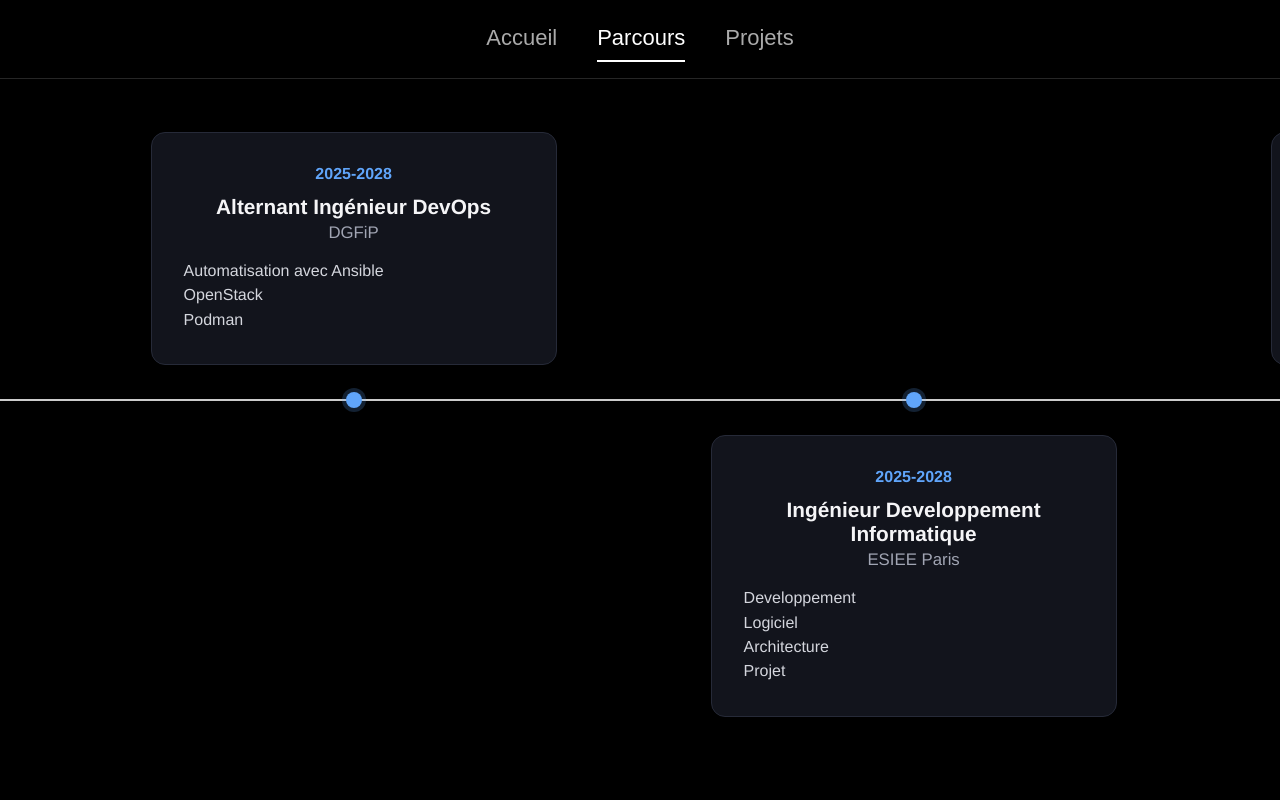
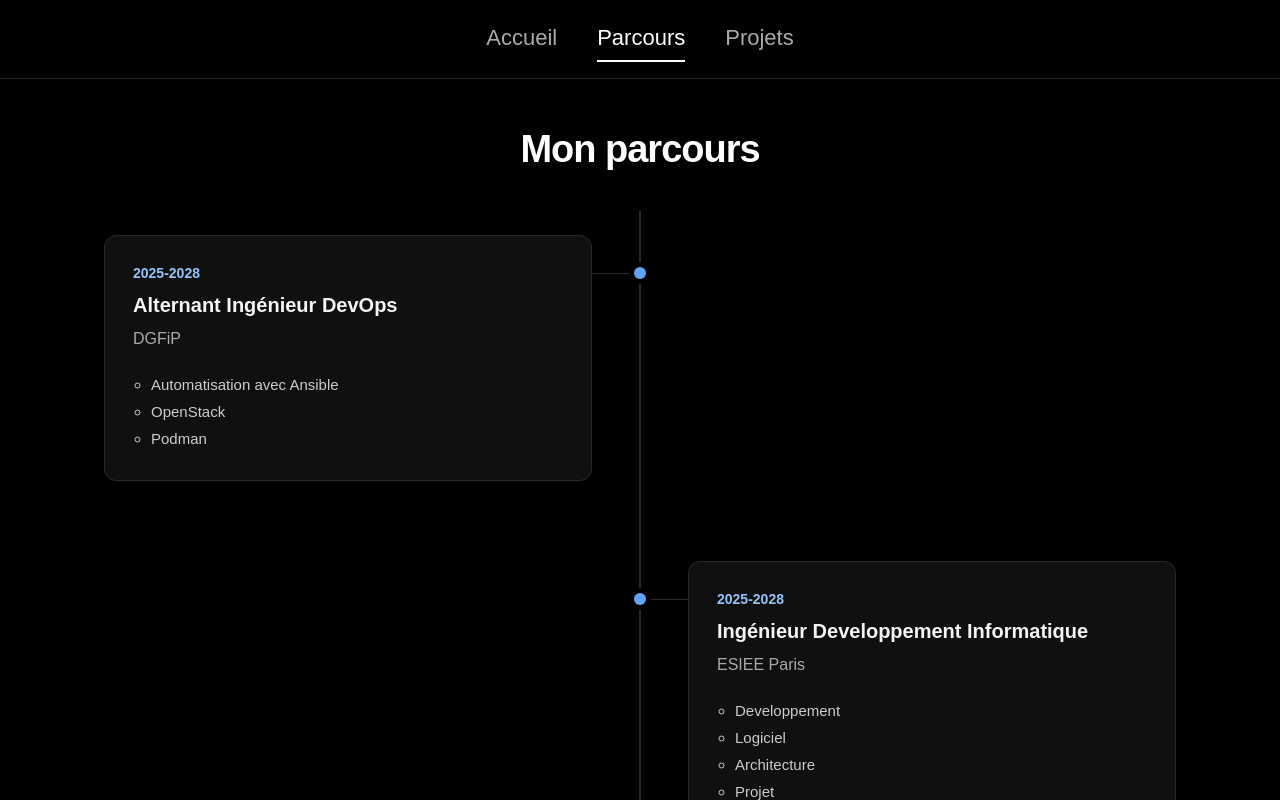
Before and after one commit to LucasPokrywa/portfolio, a React (Vite) app: page /parcours in a window 1280 px wide. Shown: the top 800 px of the page. Built offline with nearby package versions, Linux system fonts and the light colour scheme.

Commit message:
Ajout des projets et de la page main

```diff
--- a/src/pages/home.tsx
+++ b/src/pages/home.tsx
@@ -1,30 +1,70 @@
+import { Link } from 'react-router-dom'
+import './home.css'
+import avatar from '../assets/images/animation.png'
 
-import './home.css'
-import photo from "../assets/images/animation.png";
+const linkedinUrl = "https://www.linkedin.com/in/lucas-pokrywa/"
 
 export default function Home() {
+    return (
+        <main className="home-page">
+            <section className="home-hero" aria-labelledby="home-title">
+                <div className="home-intro">
+                    <p className="home-eyebrow">Développement logiciel & DevOps</p>
+                    <h1 id="home-title">Lucas Pokrywa<span>Du code aux projets.</span></h1>
+                    <p className="home-description">
+                        Étudiant ingénieur à l’ESIEE Paris et alternant à la DGFiP.
+                        Je développe des logiciels, explore la programmation graphique
+                        et automatise des infrastructures.
+                    </p>
+                    <div className="home-actions">
+                        <Link className="home-button home-button-primary" to="/projects">
+                            Voir mes projets <span aria-hidden="true">↗</span>
+                        </Link>
+                        <Link className="home-button" to="/parcours">Mon parcours</Link>
+                        <a className="home-button" href="https://github.com/LucasPokrywa" target="_blank" rel="noopener noreferrer">
+                            <svg className="home-social-icon" viewBox="0 0 24 24" fill="currentColor" aria-hidden="true">
+                                <path d="M12 .75a11.25 11.25 0 0 0-3.558 21.923c.563.104.768-.244.768-.542 0-.267-.01-.974-.015-1.912-3.13.68-3.79-1.508-3.79-1.508-.512-1.3-1.25-1.646-1.25-1.646-1.022-.699.077-.685.077-.685 1.13.08 1.725 1.16 1.725 1.16 1.005 1.723 2.637 1.225 3.278.937.102-.729.393-1.225.715-1.507-2.499-.284-5.126-1.25-5.126-5.563 0-1.228.439-2.232 1.159-3.019-.116-.285-.502-1.429.11-2.979 0 0 .945-.302 3.094 1.153a10.79 10.79 0 0 1 5.625 0c2.148-1.455 3.092-1.153 3.092-1.153.614 1.55.228 2.694.112 2.979.722.787 1.157 1.791 1.157 3.019 0 4.324-2.631 5.276-5.138 5.555.404.35.764 1.042.764 2.1 0 1.516-.014 2.74-.014 3.112 0 .3.203.65.774.54A11.25 11.25 0 0 0 12 .75Z" />
+                            </svg>
+                            GitHub <span aria-hidden="true">↗</span>
+                            <span className="home-sr-only"> (nouvel onglet)</span>
+                        </a>
+                        <a className="home-button" href={linkedinUrl || undefined} aria-disabled={!linkedinUrl} target="_blank" rel="noopener noreferrer">
+                            <svg className="home-social-icon" viewBox="0 0 24 24" fill="currentColor" aria-hidden="true">
+                                <path d="M20.45 2H3.55C2.69 2 2 2.68 2 3.52v16.96c0 .84.69 1.52 1.55 1.52h16.9c.86 0 1.55-.68 1.55-1.52V3.52c0-.84-.69-1.52-1.55-1.52ZM7.93 18.75H4.98V9.2h2.95v9.55ZM6.45 7.9a1.71 1.71 0 1 1 0-3.42 1.71 1.71 0 0 1 0 3.42Zm12.3 10.85H15.8v-4.65c0-1.11-.02-2.54-1.55-2.54-1.55 0-1.79 1.21-1.79 2.46v4.73H9.51V9.2h2.83v1.3h.04c.39-.74 1.36-1.53 2.79-1.53 2.98 0 3.58 1.96 3.58 4.5v5.28Z" />
+                            </svg>
+                            LinkedIn <span aria-hidden="true">↗</span>
+                            <span className="home-sr-only">{linkedinUrl ? ' (nouvel onglet)' : ' (lien à venir)'}</span>
+                        </a>
+                    </div>
+                </div>
 
-    return (
-        <>
-            <div className="parent">
+                <div className="home-avatar">
+                    <img
+                        src={avatar}
+                        alt="Avatar de Lucas Pokrywa"
+                        width="600"
+                        height="600"
+                    />
+                </div>
+            </section>
 
-                <section className="carte information" id="carte_perso">
-                    <h1 className='titre'>Lucas Pokrywa</h1>
-                    <h1  className='titre' id="titre_poste"> Developpeur Logiciel </h1>
-
-                    <br />
-
-                    <div id="about">
-                        <p>Developpeur en apprentissage au sein de la DGFiP</p>
-                    </div>
-
-                    <div><p>contact icone</p></div>
-                </section>
-
-                <section className="carte about">
-                    <img src={photo} alt="photo" width="256" height="256" />
-                </section>
-            </div>
-        </>
+            <section className="home-interests" aria-label="Mes domaines">
+                <div>
+                    <h2>Développement logiciel</h2>
+                    <p>Des jeux aux applications, construire et comprendre.</p>
+                    <span>C / C++ · C# · Rust · TypeScript</span>
+                </div>
+                <div>
+                    <h2>Programmation graphique</h2>
+                    <p>Explorer les moteurs de jeu et le rendu d’images.</p>
+                    <span>Unity · Ray tracing · OpenGL</span>
+                </div>
+                <div>
+                    <h2>Infrastructure & automatisation</h2>
+                    <p>Déployer des services et automatiser leur gestion.</p>
+                    <span> Docker / Podman · Ansible · OpenStack ·</span>
+                </div>
+            </section>
+        </main>
     )
 }
--- a/src/pages/parcours.css
+++ b/src/pages/parcours.css
@@ -1,109 +1,124 @@
-html,
-body {
-  overflow-x: clip;
+.parcours-section {
+  box-sizing: border-box;
+  width: min(1120px, 100%);
+  margin-inline: auto;
+  padding: 128px 24px 64px;
+  font-family: Arial, sans-serif;
 }
 
-.parcours-section {
-  position: relative;
-  width: 100%;
-  height: 100vh;
-  overflow: hidden;
-  display: flex;
-  align-items: center;
+.parcours-section h1 {
+  margin: 0 0 64px;
+  text-align: center;
+  font-size: clamp(28px, 4vw, 38px);
+  font-weight: 600;
+  letter-spacing: -1px;
 }
 
-.parcours-track {
+.parcours-timeline {
   position: relative;
-  display: flex;
-  align-items: center;
-  gap: 10rem;
-  padding: 0 12vw;
-  will-change: transform;
+  margin: 0;
+  padding: 0;
+  list-style: none;
 }
 
-.center-line-horizontal {
+.parcours-timeline::before {
+  content: '';
   position: absolute;
-  top: 50%;
-  left: 0;
-  right: 0;
-  height: 2px;
-  background: #ccc;
-  transform: translateY(-50%);
-  z-index: 0;
+  top: -24px;
+  bottom: -64px;
+  left: 50%;
+  width: 2px;
+  transform: translateX(-50%);
+  background: #292929;
 }
 
-.timeline-item-h {
+.parcours-item {
   position: relative;
-  z-index: 1;
-  flex: 0 0 auto;
-  width: 400px;
-  height: 280px;
+  display: grid;
+  grid-template-columns: repeat(2, minmax(0, 1fr));
+  column-gap: 96px;
+  padding-bottom: 80px;
 }
 
-.dot-h {
+.parcours-item:last-child { padding-bottom: 0; }
+.parcours-item:nth-child(even) .parcours-card { grid-column: 2; }
+
+.parcours-item::after {
+  content: '';
   position: absolute;
-  top: 50%;
+  top: 38px;
+  right: 50%;
+  width: 48px;
+  height: 1px;
+  background: #292929;
+}
+
+.parcours-item:nth-child(even)::after { left: 50%; right: auto; }
+
+.parcours-item::before {
+  content: '';
+  position: absolute;
+  top: 32px;
   left: 50%;
-  width: 16px;
-  height: 16px;
+  z-index: 1;
+  transform: translateX(-50%);
+  width: 12px;
+  height: 12px;
   border-radius: 50%;
   background: #60a5fa;
-  box-shadow: 0 0 0 4px rgba(96, 165, 250, 0.2);
-  transform: translate(-50%, -50%);
-  z-index: 2;
+  box-shadow: 0 0 0 5px #000;
 }
 
-.card-h {
-  position: absolute;
-  left: 50%;
-  width: 340px;
-  transform: translateX(-50%);
-  background: #12141c;
-  border: 1px solid #262a38;
-  border-radius: 14px;
-  padding: 2rem;
-  box-shadow: 0 8px 24px rgba(0, 0, 0, 0.35);
-  text-align: center;
+.parcours-card {
+  grid-column: 1;
+  padding: 28px;
+  border: 1px solid #292929;
+  border-radius: 12px;
+  background: #101010;
+  overflow-wrap: anywhere;
 }
 
-.timeline-item-h.up .card-h {
-  bottom: calc(50% + 35px);
+.parcours-card .year {
+  display: inline-block;
+  margin-bottom: 10px;
+  color: #93c5fd;
+  font-size: 14px;
+  font-weight: 600;
 }
 
-.timeline-item-h.down .card-h {
-  top: calc(50% + 35px);
+.parcours-card h2 {
+  margin: 0 0 8px;
+  color: #f5f5f5;
+  font-size: 20px;
+  line-height: 1.4;
 }
 
-.card-h .year {
-  display: inline-block;
-  font-weight: 700;
-  color: #60a5fa;
-  margin-bottom: 0.5rem;
-  font-size: 1rem;
+.parcours-card h3 {
+  margin: 0 0 20px;
+  color: #aaa;
+  font-size: 16px;
+  font-weight: 400;
+  line-height: 1.5;
 }
 
-.card-h h2 {
-  margin: 0.25rem 0;
-  font-size: 1.3rem;
-  color: #f5f5f7;
+.parcours-card ul {
+  margin: 0;
+  padding-left: 18px;
+  color: #ccc;
+  font-size: 15px;
+  line-height: 1.8;
 }
 
-.card-h h3 {
-  margin: 0 0 1rem;
-  font-weight: 400;
-  color: #a1a5b3;
-  font-size: 1.05rem;
+@media (max-width: 760px) {
+  .parcours-timeline::before { left: 8px; }
+  .parcours-item { display: block; padding: 0 0 48px 36px; }
+  .parcours-item::before { left: 8px; }
+  .parcours-item::after { display: none; }
 }
 
-.card-h ul {
-  list-style: none;
-  padding: 0;
-  margin: 0;
-  text-align: left;
+@media (max-width: 580px) {
+  .parcours-section { padding: 104px 20px 40px; }
+  .parcours-timeline::before { bottom: -40px; }
+  .parcours-section h1 { margin-bottom: 40px; }
+  .parcours-card { padding: 20px; }
 }
-
-.card-h li {
-  font-size: 1rem;
-  color: #d4d6dd;
-  padding: 0.2rem 0;
-}
--- a/src/pages/parcours.tsx
+++ b/src/pages/parcours.tsx
@@ -1,6 +1,3 @@
-'use client'
-
-import { useEffect, useRef, useState } from 'react'
 import './parcours.css'
 
 export default function Parcours() {
@@ -37,90 +34,13 @@ export default function Parcours() {
     },
   ]
 
-  const sectionRef = useRef<HTMLElement>(null)
-  const trackRef = useRef<HTMLDivElement>(null)
-
-  const targetProgressRef = useRef(0)
-  const currentProgressRef = useRef(0)
-  const maxTranslateRef = useRef(0)
-  const rafRef = useRef<number | null>(null)
-
-  const [translateX, setTranslateX] = useState(0)
-
-  useEffect(() => {
-    const track = trackRef.current
-    if (!track) return
-
-    const computeMax = () => {
-      maxTranslateRef.current = Math.max(0, track.scrollWidth - window.innerWidth)
-    }
-
-    computeMax()
-    window.addEventListener('resize', computeMax)
-    return () => window.removeEventListener('resize', computeMax)
-  }, [])
-
-
-  useEffect(() => {
-    const smoothing = 0.08
-
-    const loop = () => {
-      const current = currentProgressRef.current
-      const target = targetProgressRef.current
-      const diff = target - current
-
-      if (Math.abs(diff) > 0.0005) {
-        currentProgressRef.current = current + diff * smoothing
-        setTranslateX(-currentProgressRef.current * maxTranslateRef.current)
-      }
-
-      rafRef.current = requestAnimationFrame(loop)
-    }
-
-    rafRef.current = requestAnimationFrame(loop)
-    return () => {
-      if (rafRef.current !== null) cancelAnimationFrame(rafRef.current)
-    }
-  }, [])
-
-  useEffect(() => {
-    const section = sectionRef.current
-    if (!section) return
-
-    const handleWheel = (e: WheelEvent) => {
-      const rect = section.getBoundingClientRect()
-      const isVisible = rect.top <= 1 && rect.bottom >= window.innerHeight - 1
-      if (!isVisible) return
-
-      const goingForward = e.deltaY > 0
-      const atStart = targetProgressRef.current <= 0
-      const atEnd = targetProgressRef.current >= 1
-
-      if ((goingForward && atEnd) || (!goingForward && atStart)) return
-
-      e.preventDefault()
-
-      const max = maxTranslateRef.current || 1
-      const delta = e.deltaY / max
-      targetProgressRef.current = Math.min(1, Math.max(0, targetProgressRef.current + delta))
-    }
-
-    window.addEventListener('wheel', handleWheel, { passive: false })
-    return () => window.removeEventListener('wheel', handleWheel)
-  }, [])
-
   return (
-    <section ref={sectionRef} className="parcours-section">
-      <div className="parcours-track" ref={trackRef} style={{ transform: `translateX(${translateX}px)` }}>
-        <div className="center-line-horizontal"></div>
-
-        {timeline.map((item, index) => (
-          <div
-            className={`timeline-item-h ${index % 2 === 0 ? 'up' : 'down'}`}
-            key={item.year}
-          >
-            <div className="dot-h"></div>
-            <div className="card-h">
+    <main className="parcours-section">
+      <h1>Mon parcours</h1>
+      <ol className="parcours-timeline">
+        {timeline.map((item) => (
+          <li className="parcours-item" key={`${item.year}-${item.title}`}>
+            <article className="parcours-card">
               <span className="year">{item.year}</span>
               <h2>{item.title}</h2>
               <h3>{item.company}</h3>
@@ -129,10 +49,10 @@ export default function Parcours() {
                   <li key={text}>{text}</li>
                 ))}
               </ul>
-            </div>
-          </div>
+            </article>
+          </li>
         ))}
-      </div>
-    </section>
+      </ol>
+    </main>
   )
 }
```
Also changed, not shown: src/pages/home.css (+128 -19 lines).
